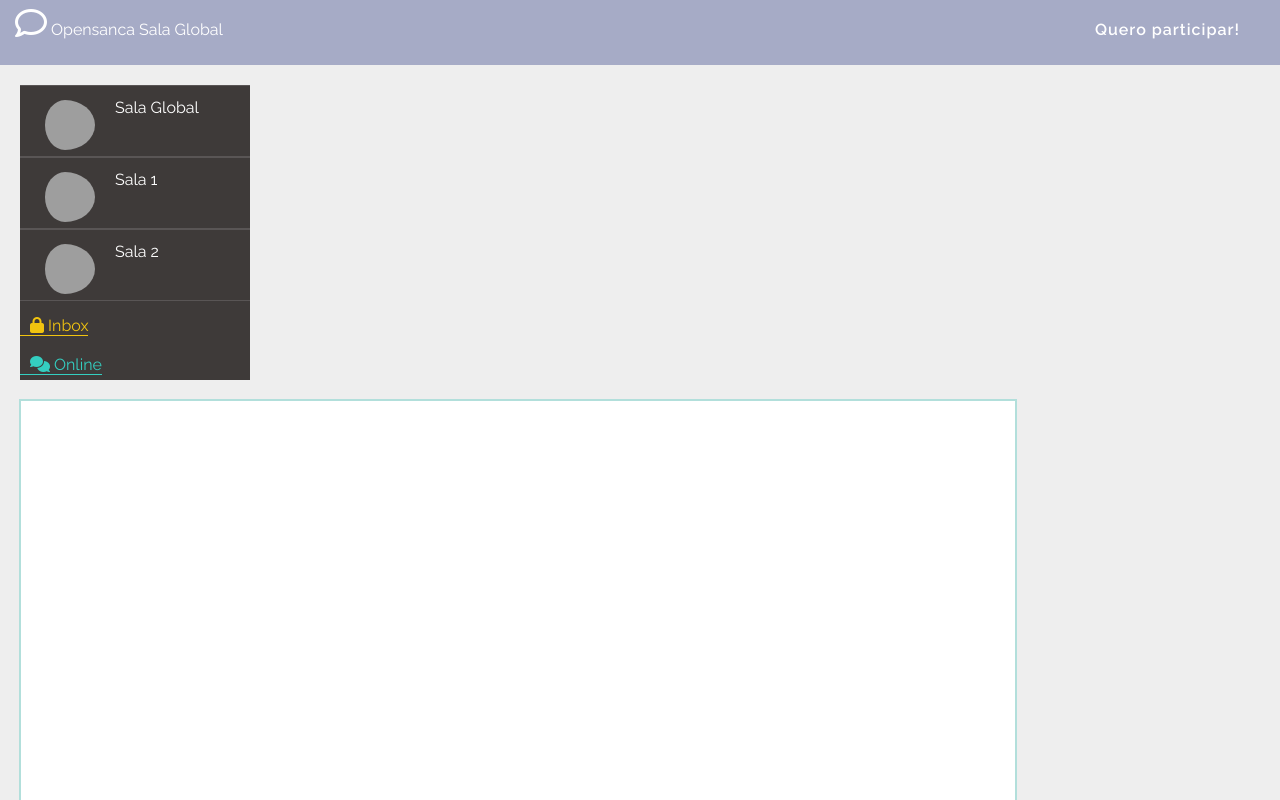
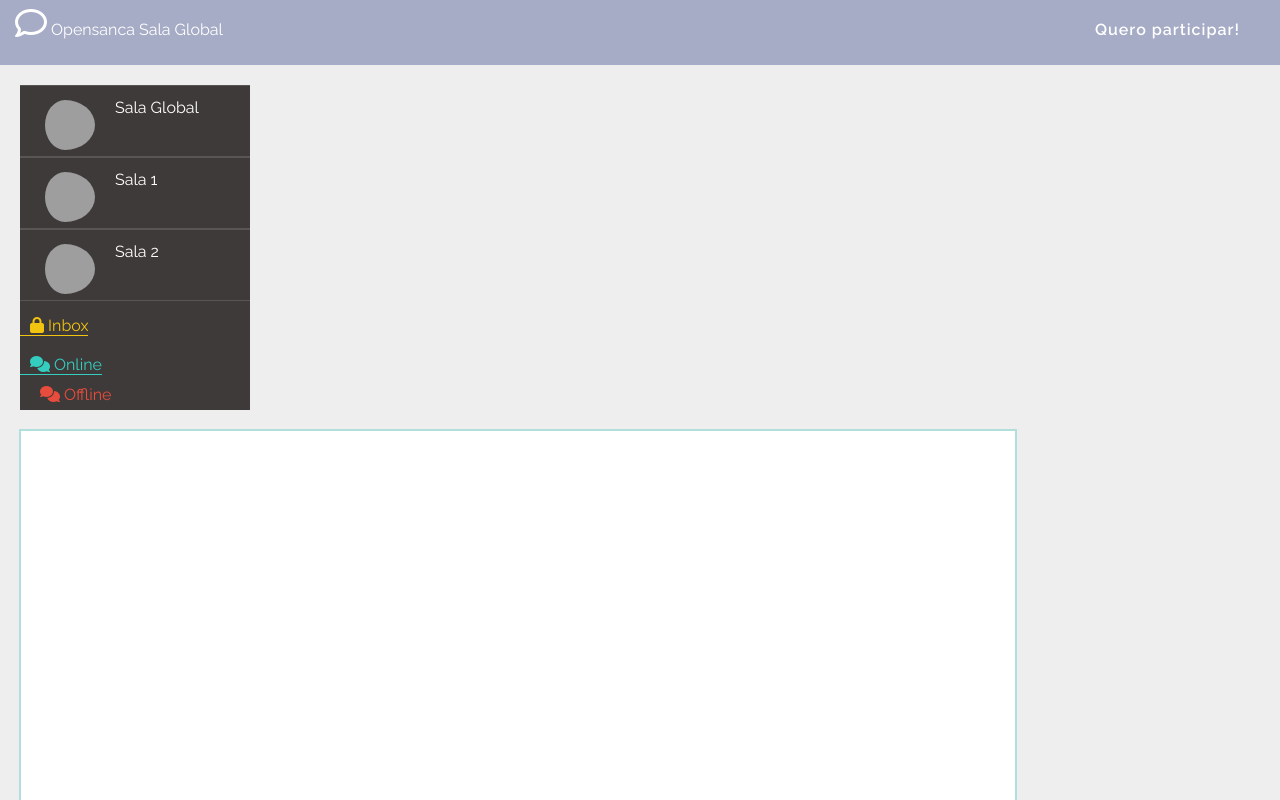
Before and after one commit to opensanca/socketio-chat, a website: page bonito.html in a window 1280 px wide. Shown: the top 800 px of the page. Drawn offline with nearby package versions, Linux system fonts and the light colour scheme; no server answers; grey boxes are pictures that could not be loaded.

Commit message:
acho que ficou bao

```diff
--- a/bonito.html
+++ b/bonito.html
@@ -79,6 +79,13 @@
                         <span>
                     </h4>
                         <ul class="box__contacts" id="users-container"></ul>
+
+                        <h4>
+                                <span class="box__contacts--statusOffline">
+                               <i class="fa fa-comments" aria-hidden="true"></i> Offline
+                               <span>
+                           </h4>
+                               <ul class="box__contacts" id="users-container"></ul>
                 </div>
             </sidebar>
             <!-- col--20-->
```
